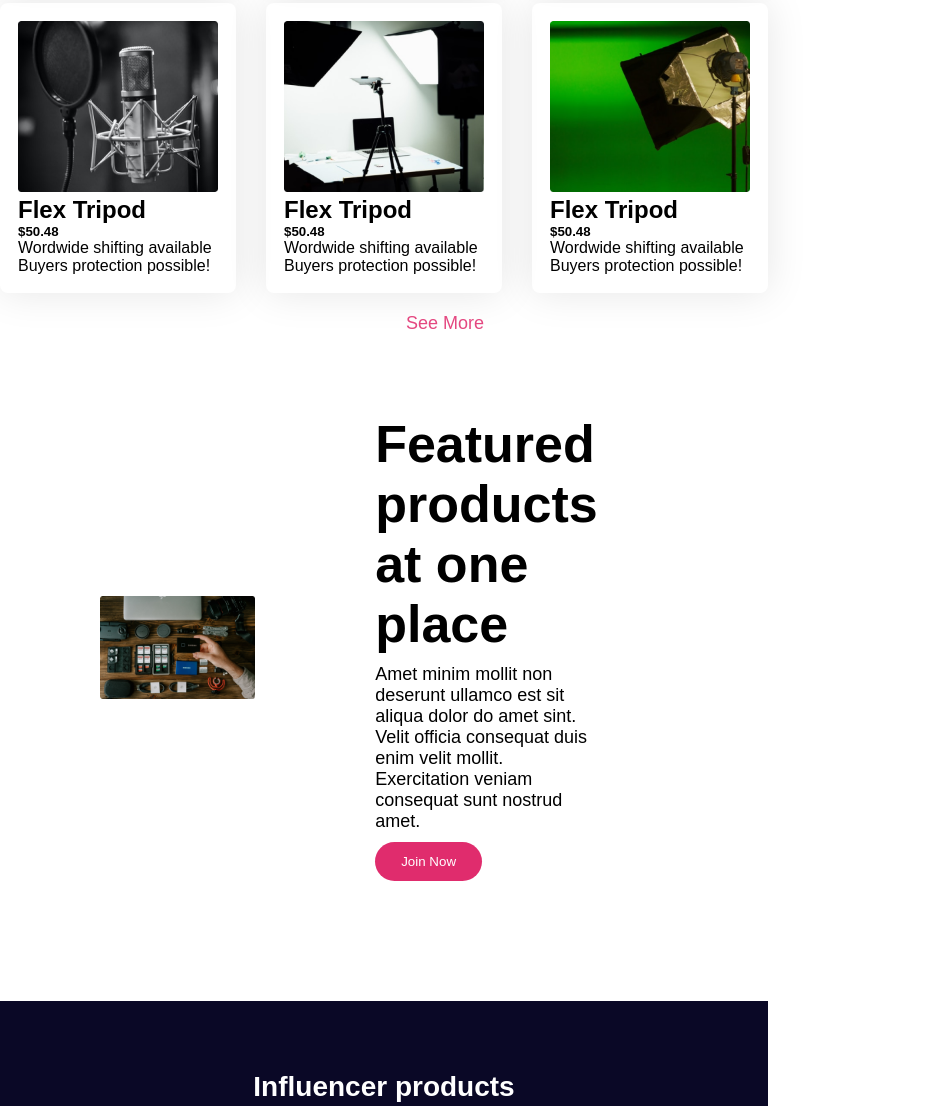
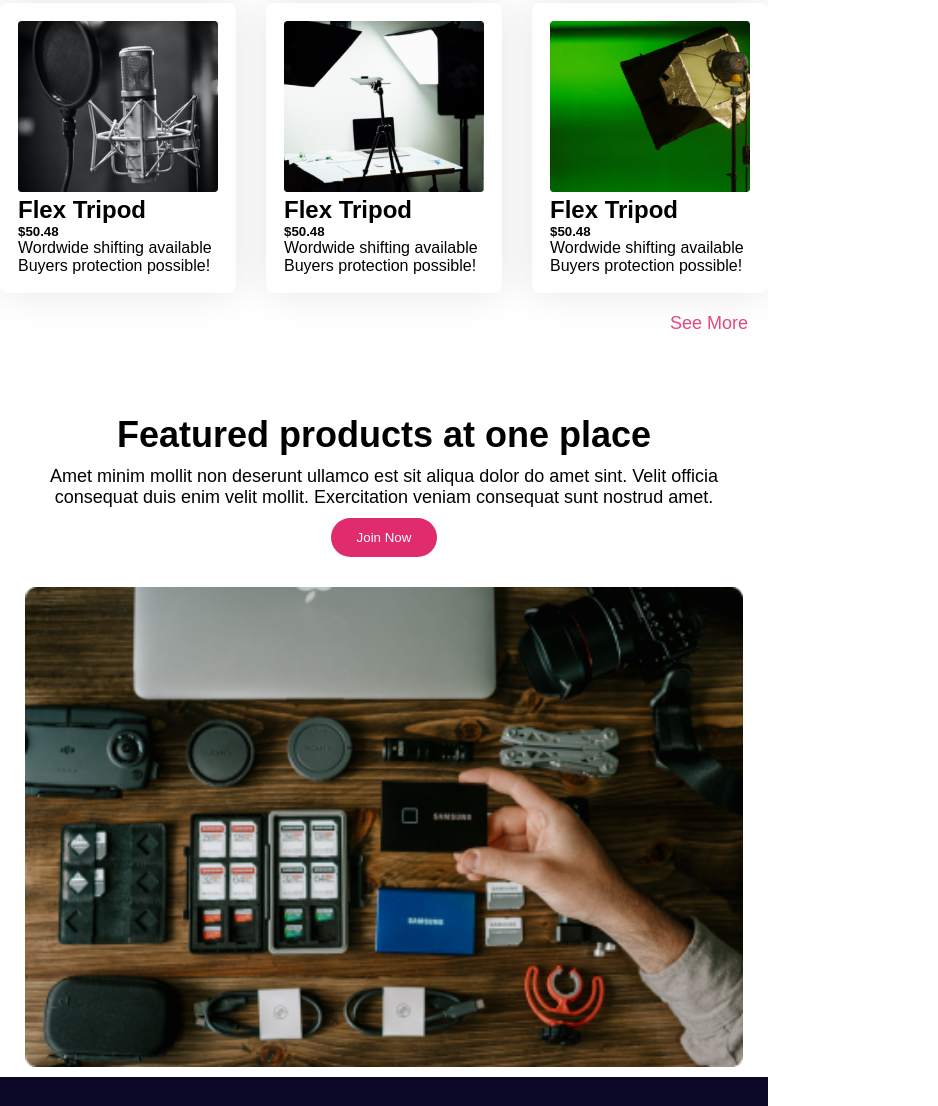
Before and after one commit to Hasangitt/influencer-gear-site, a plain HTML site: page index.html in a window 768 px wide. Shown: the part 1610-2716 px from the top of the page, 938 px wide, since content can reach past the window. Drawn offline with Linux system fonts and the light colour scheme.

Commit message:
medium device reposive code adding

```diff
--- a/style.css
+++ b/style.css
@@ -385,4 +385,35 @@ footer h3{
         font-size: var(--res-description-font);
     }
 
+    .sponsors{
+        flex-wrap: wrap;
+        gap: 20px;
+    }
+
+    .collection-content{
+        grid-template-columns: repeat(3, 1fr);
+
+    }
+
+    .see-more-btn{
+        margin-right: 20px;
+    }
+
+    .features-container{
+        flex-direction: column-reverse;
+        margin: 0px 25px;
+        gap: 30px;
+        text-align: center;
+    }
+
+    .features-container h1 {
+        font-size: var(--res-header-font);
+    }
+    .features-container img{
+        width: 100%;
+        margin-bottom: 10px;
+    }
+
+
+
 }
```
